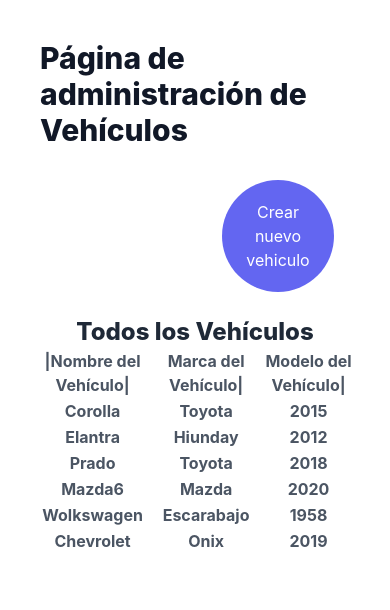
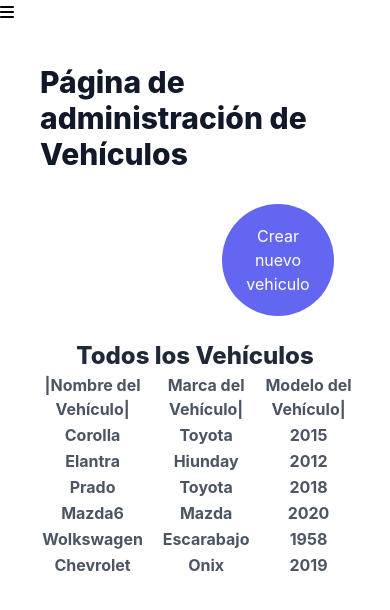
Before and after one commit to Mauricio-Projects/concesionario-multimarcas, a React (Create React App) app: page /admin/vehiculos in a window 390 px wide. Shown: the top 610 px of the page. Built offline with nearby package versions, Linux system fonts and the light colour scheme.

Commit message:
se crea nuevo componente sidebar responsive

```diff
--- a/package.json
+++ b/package.json
@@ -3,11 +3,15 @@
   "version": "0.1.0",
   "private": true,
   "dependencies": {
+    "@fortawesome/fontawesome-svg-core": "^6.1.2",
+    "@fortawesome/free-solid-svg-icons": "^6.1.2",
+    "@fortawesome/react-fontawesome": "^0.2.0",
     "@testing-library/jest-dom": "^5.16.4",
     "@testing-library/react": "^13.3.0",
     "@testing-library/user-event": "^13.5.0",
     "react": "^18.2.0",
     "react-dom": "^18.2.0",
+    "react-icons": "^4.4.0",
     "react-router-dom": "^6.3.0",
     "react-scripts": "5.0.1",
     "react-toastify": "^9.0.8",
--- a/src/App.jsx
+++ b/src/App.jsx
@@ -11,7 +11,7 @@ import Clientes from 'pages/Admin/Clientes';
 import Vehiculos from 'pages/Admin/Vehiculos';
 import { DarkModeContext } from 'contex/darkMode';
 import React, { useState } from 'react';
-import 'styles/responsive.css'
+
 
 
 function App() {
--- a/src/components/Sidebar.jsx
+++ b/src/components/Sidebar.jsx
@@ -1,12 +1,16 @@
 import React from 'react'
 import ImagenLogo from 'components/ImagenLogo'
 import { Link } from 'react-router-dom'
-import 'styles/responsive.css'
+
+
+
 
 
 const Sidebar = () => {
   return (
-    <nav className=' w-72 border border-gray-300 h-full flex flex-col  bg bg-gray-400 p-4 sidebar'>
+  <div>
+    <nav className='hidden md:flex md:w-72 border border-gray-300 h-full flex-col  bg bg-gray-400 p-4 sidebar'>
+
       <Link to='admin'>
         <ImagenLogo />
       </Link>
@@ -17,15 +21,16 @@ const Sidebar = () => {
       <Ruta icono='fas fa-users' ruta='/admin/usuarios' nombre='usuarios' />
       </div>
 
-      <button className=''>Cerrar Sesión</button>
+      <button>Cerrar Sesión</button>
     </nav>
+  </div>
   );
 };
 
 const Ruta = ( {icono, ruta, nombre }) => {
   return(
     <Link to={ ruta }>
-      <button className='p-1 mb-2 hover:bg-indigo-900 bg-indigo-400 flex w-full items-start text-white rounded-md'>
+      <button className='p-1 mb-2 hover:bg-indigo-900 bg-indigo-400 flex w-full items-start text-white rounded-md hover:text-center '>
         <i className={`${icono}`} />
         {nombre}
       </button>
--- /dev/null
+++ b/src/components/SidebarResponsive.jsx
@@ -0,0 +1,35 @@
+import { FontAwesomeIcon } from '@fortawesome/react-fontawesome'
+import { faBars,  faTimes} from '@fortawesome/free-solid-svg-icons'
+import React, { useState } from 'react'
+import { Link } from 'react-router-dom'
+
+const SidebarResponsive = () => {
+    const [mostrarNavegacion, setMostrarNavegacion] = useState(false)
+    return (
+        <div
+            className='md:hidden'
+            onClick={() => {
+                setMostrarNavegacion(!mostrarNavegacion);
+            }}
+            >
+            <FontAwesomeIcon  icon={mostrarNavegacion? faTimes : faBars}/>
+            {mostrarNavegacion && (
+                <ul className='bg-gray-800'>
+                    <ResponsiveRoute  ruta="/admin/vehiculos"  nombre='vehiculos'/>
+                    <ResponsiveRoute  ruta="/admin/ventas"  nombre='ventas'/>
+                    <ResponsiveRoute  ruta="/admin/usuarios"  nombre='usuarios'/>
+                </ul>
+            )}
+        </div>
+    )
+}
+
+const ResponsiveRoute = ({ ruta, nombre }) => {
+    return (
+        <Link to={ruta}>
+            <li className='text-gray-200 border border-gray-200 p-2'>{nombre}</li>
+        </Link>
+    );
+};
+
+export default SidebarResponsive
--- a/src/index.js
+++ b/src/index.js
@@ -3,6 +3,7 @@ import ReactDOM from 'react-dom/client';
 import './index.css';
 import App from './App';
 import reportWebVitals from './reportWebVitals';
+
 
 const root = ReactDOM.createRoot(document.getElementById('root'));
 root.render(
--- a/src/layouts/PrivateLayout.jsx
+++ b/src/layouts/PrivateLayout.jsx
@@ -1,12 +1,14 @@
 import Sidebar from 'components/Sidebar'
+import SidebarResponsive from 'components/SidebarResponsive'
 import React, { useEffect } from 'react'
 
 const PrivateLayout = ( { children } ) => {
   return (
 
     <div className='flex w-screen h-screen'>
-      <div className='flex flex-nowrap h-full w-full'>
+      <div className='flex flex-col md:flex-row flex-nowrap h-full w-full'>
         <Sidebar />
+        <SidebarResponsive />
         <main className='flex w-full overflow-y-scroll items-center justify-center'>{ children } </main>
       </div>
     </div>
--- a/src/styles/responsive.css
+++ /dev/null
@@ -1,5 +0,0 @@
-
-
-@media (max-width: 600px){
-    .sidebar { display:none}
-}
```
Also changed, not shown: 1 other file (tests, documents, lock files or other folders).
